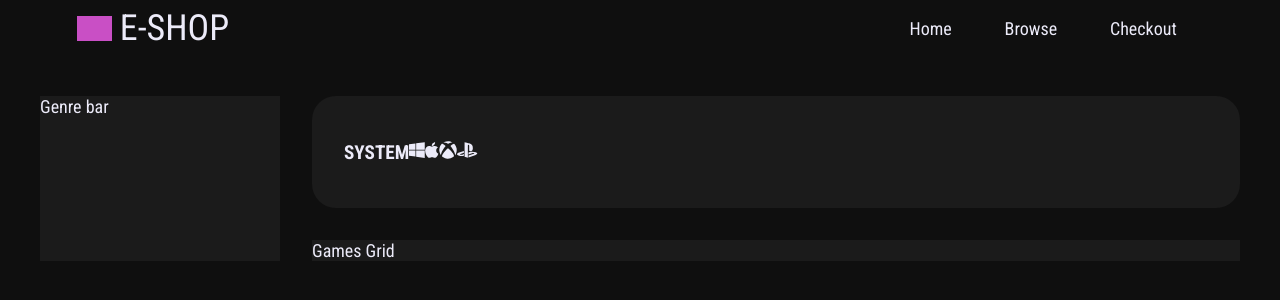
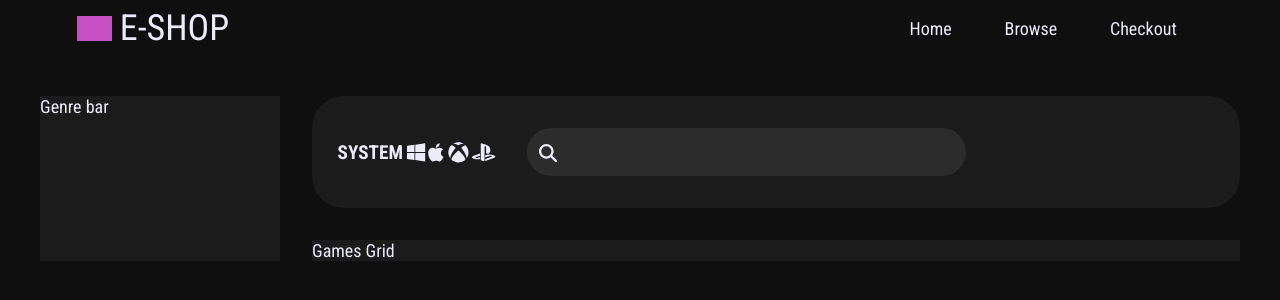
Before and after one commit to Quazf1x/E-SHOP, a React (Vite) app: page /games in a window 1280 px wide. Shown: the top 300 px of the page. Built offline with nearby package versions, Linux system fonts and the light colour scheme.

Commit message:
Ver 0.1.5

```diff
--- a/src/assets/components/BrowsePage/FilterBar.tsx
+++ b/src/assets/components/BrowsePage/FilterBar.tsx
@@ -1,4 +1,5 @@
 import { FontAwesomeIcon } from "@fortawesome/react-fontawesome";
+import { faMagnifyingGlass } from "@fortawesome/free-solid-svg-icons";
 import {
   faWindows,
   faApple,
@@ -16,6 +17,10 @@ const FilterBar = () => {
         <FontAwesomeIcon icon={faXbox} />
         <FontAwesomeIcon icon={faPlaystation} />
       </div>
+      <div className="filter-search-wrapper">
+        <FontAwesomeIcon icon={faMagnifyingGlass} />
+        <input className="filter-search" />
+      </div>
     </div>
   );
 };
--- a/src/assets/styles/browseBanner.css
+++ b/src/assets/styles/browseBanner.css
@@ -21,17 +21,62 @@
 .filter-bar-wrapper {
   align-items: center;
   background-color: var(--dark-grey);
-  border-radius: 1.5rem;
+  border-radius: 2rem;
   display: flex;
   grid-column: 2/3;
-  padding: 0 2rem;
+  padding: 0 2svw;
 }
 
-.filter-bar-wrapper > div {
+.filter-bar-wrapper > div:first-child {
+  align-items: center;
   display: flex;
+  justify-content: space-between;
+  width: 18%;
+}
+
+.filter-bar-wrapper > div:first-child > svg {
+  cursor: pointer;
+  font-size: 1.3rem;
+  transition: transform 0.2s ease-in-out;
+}
+
+.filter-bar-wrapper > div:first-child > svg:hover {
+  transform: scale(1.3);
 }
 
 .filter-heading {
   font-size: 1.2rem;
   text-transform: uppercase;
 }
+
+.filter-search-wrapper {
+  position: relative;
+  height: 3rem;
+
+  margin-left: 2rem;
+  width: 50%;
+}
+
+.filter-search-wrapper > svg {
+  position: absolute;
+  top: 1rem;
+  left: 0.75rem;
+}
+
+.filter-search {
+  background-color: var(--lighter-bg);
+  border: none;
+  border-bottom: 3px solid var(--lighter-bg);
+  color: var(--white);
+  font-size: 1rem;
+  height: 100%;
+  width: 100%;
+  padding-left: 2.5rem;
+  border-radius: 2rem;
+  transition: border-bottom 0.2s ease-in-out;
+}
+
+.filter-search:focus {
+  outline: none;
+  border-bottom: 3px solid var(--primary);
+}
```
